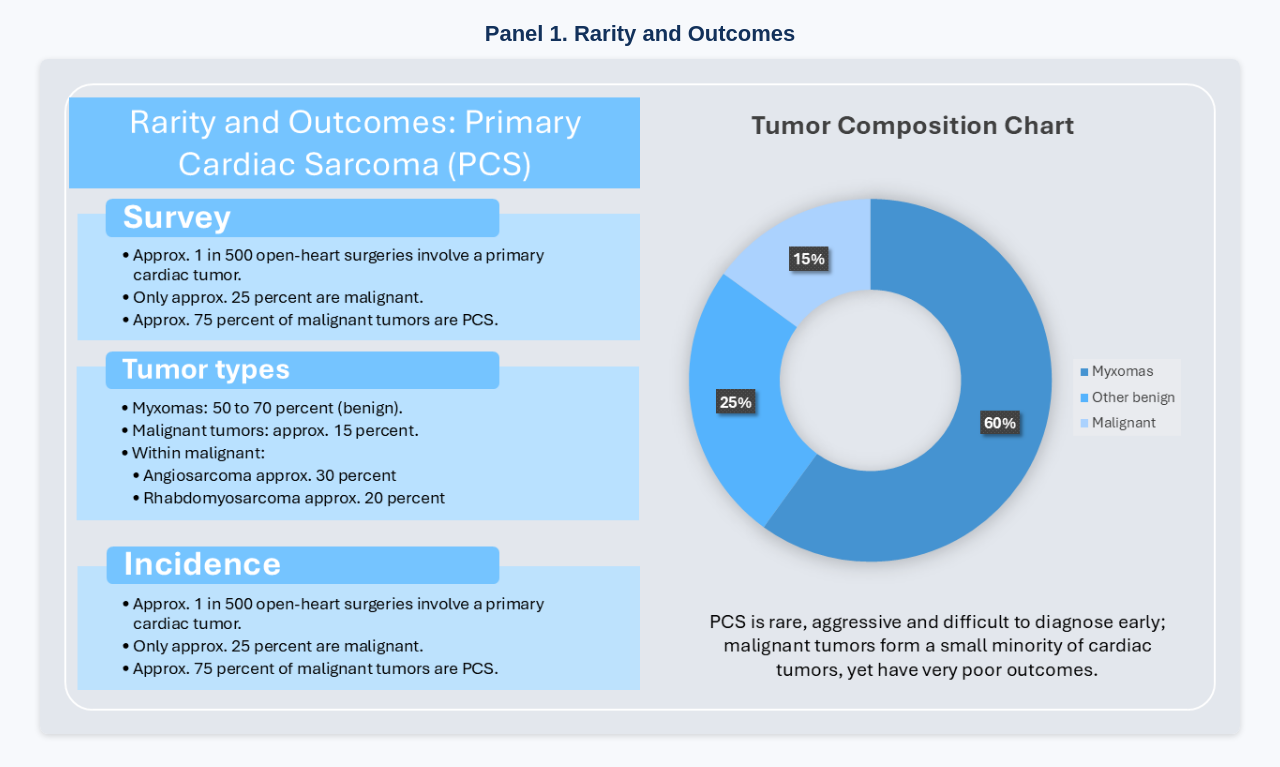
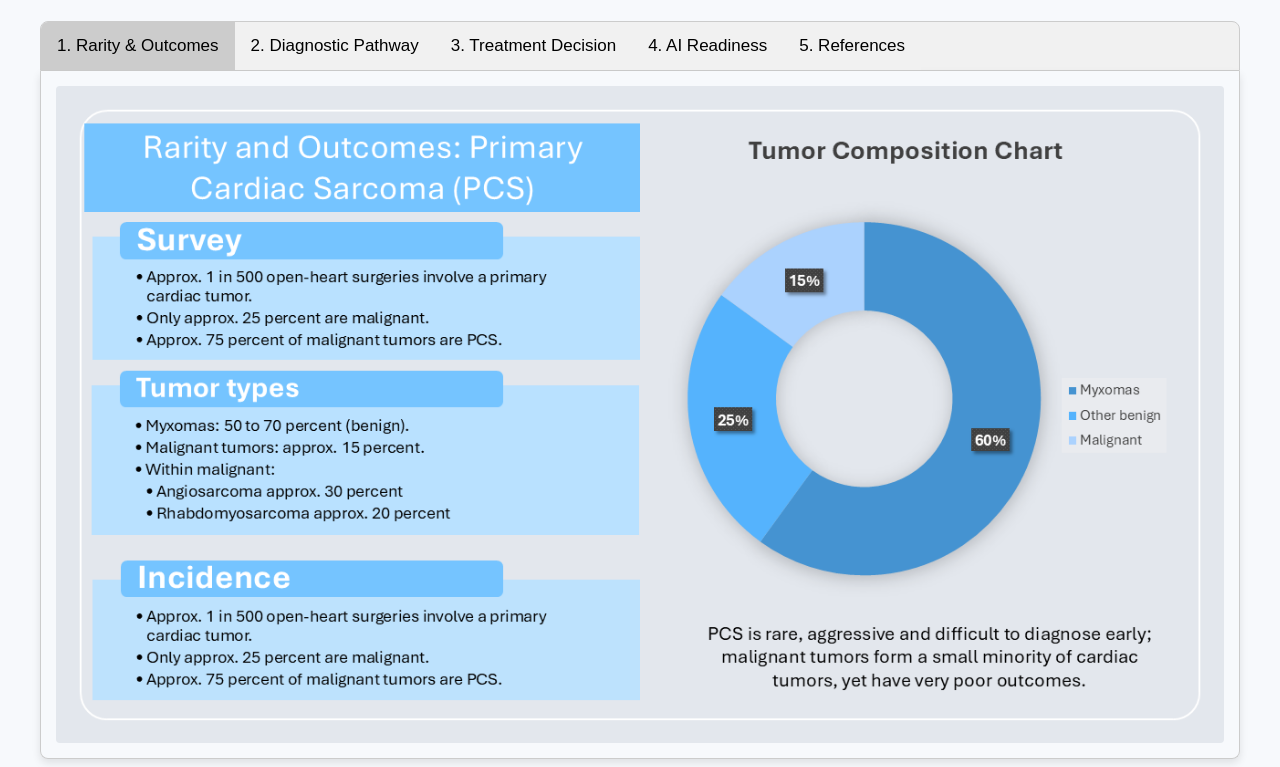
Before and after one commit to nats12025/PCS_dashboard, a plain HTML site: page index.html in a window 1280 px wide. Shown: the part 88-855 px from the top of the page. Drawn offline with Linux system fonts and the light colour scheme.

Commit message:
Update index.html

```diff
--- a/index.html
+++ b/index.html
@@ -5,6 +5,7 @@
     <title>Primary Cardiac Sarcoma Dashboard</title>
     <meta name="viewport" content="width=device-width, initial-scale=1">
     <style>
+        /* Your Existing Styles */
         body {
             font-family: Arial, Helvetica, sans-serif;
             margin: 0;
@@ -29,6 +30,7 @@
             margin: 0 auto;
             padding: 16px 12px 32px;
         }
+        /* NOTE: .panel style is no longer needed but kept for completeness */
         .panel {
             margin-bottom: 32px;
             text-align: center;
@@ -37,17 +39,70 @@
             margin: 0 0 12px;
             font-size: 22px;
         }
+        /* Existing image style is modified for tab content image */
+        /*
         .panel img {
             max-width: 100%;
             height: auto;
             border-radius: 8px;
             box-shadow: 0 2px 6px rgba(0,0,0,0.15);
         }
+        */
         footer {
             text-align: center;
             font-size: 12px;
             padding: 16px;
             color: #555;
+        }
+
+        /* --- NEW TAB STYLES --- */
+
+        /* Style the tab container (the row of buttons) */
+        .tab {
+            overflow: hidden;
+            border: 1px solid #ccc;
+            background-color: #f1f1f1;
+            border-radius: 8px 8px 0 0; /* Rounded top corners */
+        }
+
+        /* Style the buttons inside the tab */
+        .tab button {
+            background-color: inherit;
+            float: left;
+            border: none;
+            outline: none;
+            cursor: pointer;
+            padding: 14px 16px;
+            transition: 0.3s;
+            font-size: 17px;
+        }
+
+        /* Change background color of buttons on hover */
+        .tab button:hover {
+            background-color: #ddd;
+        }
+
+        /* Style the active/current tab button */
+        .tab button.active {
+            background-color: #ccc;
+        }
+
+        /* Style the tab content (where the PNGs are displayed) */
+        .tabcontent {
+            display: none; /* Hides all content initially */
+            padding: 15px;
+            border: 1px solid #ccc;
+            border-top: none;
+            border-radius: 0 0 8px 8px; /* Rounded bottom corners */
+            box-shadow: 0 4px 8px rgba(0,0,0,0.1);
+        }
+
+        /* Ensure images fit nicely within the content area */
+        .tabcontent img {
+            max-width: 100%;
+            height: auto;
+            display: block;
+            border-radius: 4px; /* Slight radius for images inside the tab */
         }
     </style>
 </head>
@@ -58,30 +113,69 @@
     </header>
 
     <div class="container">
-    <div class="panel">
-      <h2>Panel 1. Rarity and Outcomes</h2>
+        <div class="tab">
+            <button class="tablinks active" onclick="openPanel(event, 'panel1')">1. Rarity & Outcomes</button>
+            <button class="tablinks" onclick="openPanel(event, 'panel2')">2. Diagnostic Pathway</button>
+            <button class="tablinks" onclick="openPanel(event, 'panel3')">3. Treatment Decision</button>
+            <button class="tablinks" onclick="openPanel(event, 'panel4')">4. AI Readiness</button>
+            <button class="tablinks" onclick="openPanel(event, 'panel5')">5. References</button>
+        </div>
+
+        <div id="panel1" class="tabcontent" style="display:block;">
             <img src="panel1.png" alt="Rarity and outcomes panel">
         </div>
-    <div class="panel">
-      <h2>Panel 2. Diagnostic Pathway: Current vs AI Augmented</h2>
+
+        <div id="panel2" class="tabcontent">
             <img src="panel2.png" alt="Diagnostic pathway panel">
         </div>
-    <div class="panel">
-      <h2>Panel 3. Treatment Decision Matrix for PCS Subtypes</h2>
+
+        <div id="panel3" class="tabcontent">
             <img src="panel3.png" alt="Treatment decision matrix panel">
         </div>
-    <div class="panel">
-      <h2>Panel 4. PCS AI Readiness and Risk Radar</h2>
+
+        <div id="panel4" class="tabcontent">
             <img src="panel4.png" alt="AI readiness radar panel">
         </div>
-    <div class="panel">
-      <h2>Panel 5. References</h2>
+
+        <div id="panel5" class="tabcontent">
             <img src="panel5.png" alt="References panel">
         </div>
+
     </div>
 
     <footer>
         Primary Cardiac Sarcoma (PCS) dashboard. Hosted as supplementary material via GitHub Pages.
     </footer>
+
+    <script>
+    function openPanel(evt, panelName) {
+      var i, tabcontent, tablinks;
+
+      // 1. Get all elements with class="tabcontent" and hide them
+      tabcontent = document.getElementsByClassName("tabcontent");
+      for (i = 0; i < tabcontent.length; i++) {
+        tabcontent[i].style.display = "none";
+      }
+
+      // 2. Get all elements with class="tablinks" and remove the "active" class
+      tablinks = document.getElementsByClassName("tablinks");
+      for (i = 0; i < tablinks.length; i++) {
+        tablinks[i].className = tablinks[i].className.replace(" active", "");
+      }
+
+      // 3. Show the current tab, and add an "active" class to the button that opened the tab
+      document.getElementById(panelName).style.display = "block";
+      evt.currentTarget.className += " active";
+    }
+
+    // Automatically click the first button when the page loads to show the first panel
+    document.addEventListener("DOMContentLoaded", function() {
+        // Find the first tab button and trigger a click event to display the content
+        var firstTab = document.getElementsByClassName("tablinks")[0];
+        if (firstTab) {
+            firstTab.click();
+        }
+    });
+    </script>
 </body>
 </html>
```
Lines whose indentation alone changed are shown as unchanged.
